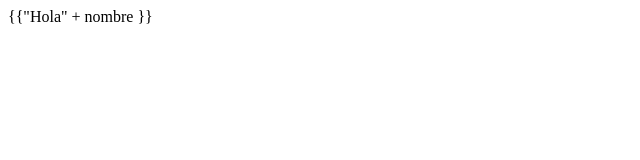
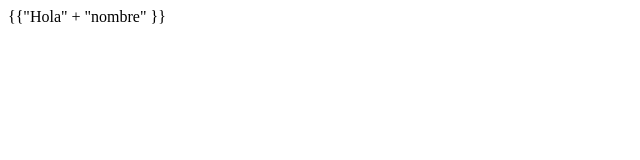
Before and after one commit to Comunidad-Develop/Test-Developer, a plain HTML site: page PruebaGit/Index.html in a window 1280 px wide. Shown: the full height of the page, 0-640 px from the left. Drawn offline with nearby package versions, Linux system fonts and the light colour scheme.

Commit message:
cambios en mi rama Develop

```diff
--- a/PruebaGit/Index.html
+++ b/PruebaGit/Index.html
@@ -17,7 +17,7 @@
 
 <body ng-controller="FirstController">
 
-        {{"Hola" + nombre }}
+        {{"Hola" + "nombre" }}
 
 
 </body>
--- a/PruebaGit/Js/controller.js
+++ b/PruebaGit/Js/controller.js
@@ -2,3 +2,5 @@ var app = angular.module("MyfirstApp",[]);
 app.controller("FirstController",function($scope){
     $scope.nombre = "Juan";
 });
+
+//
```
